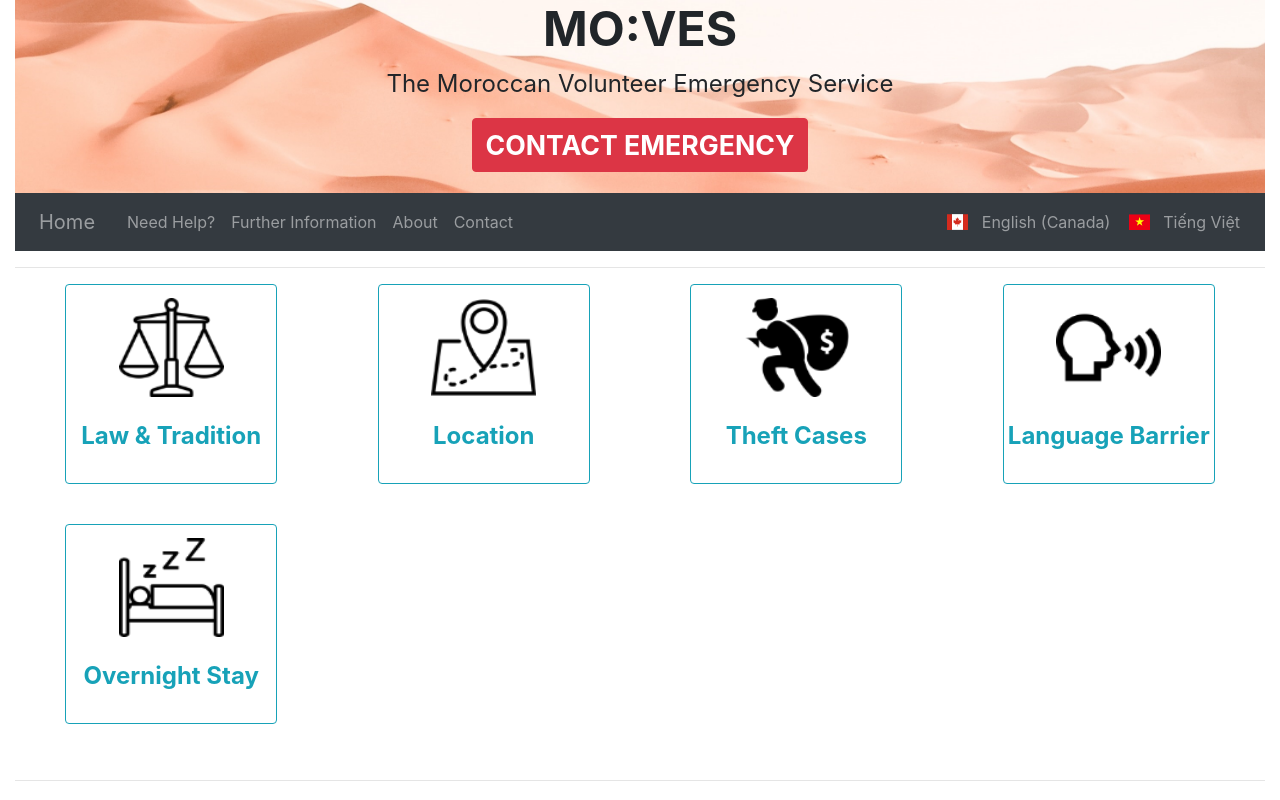
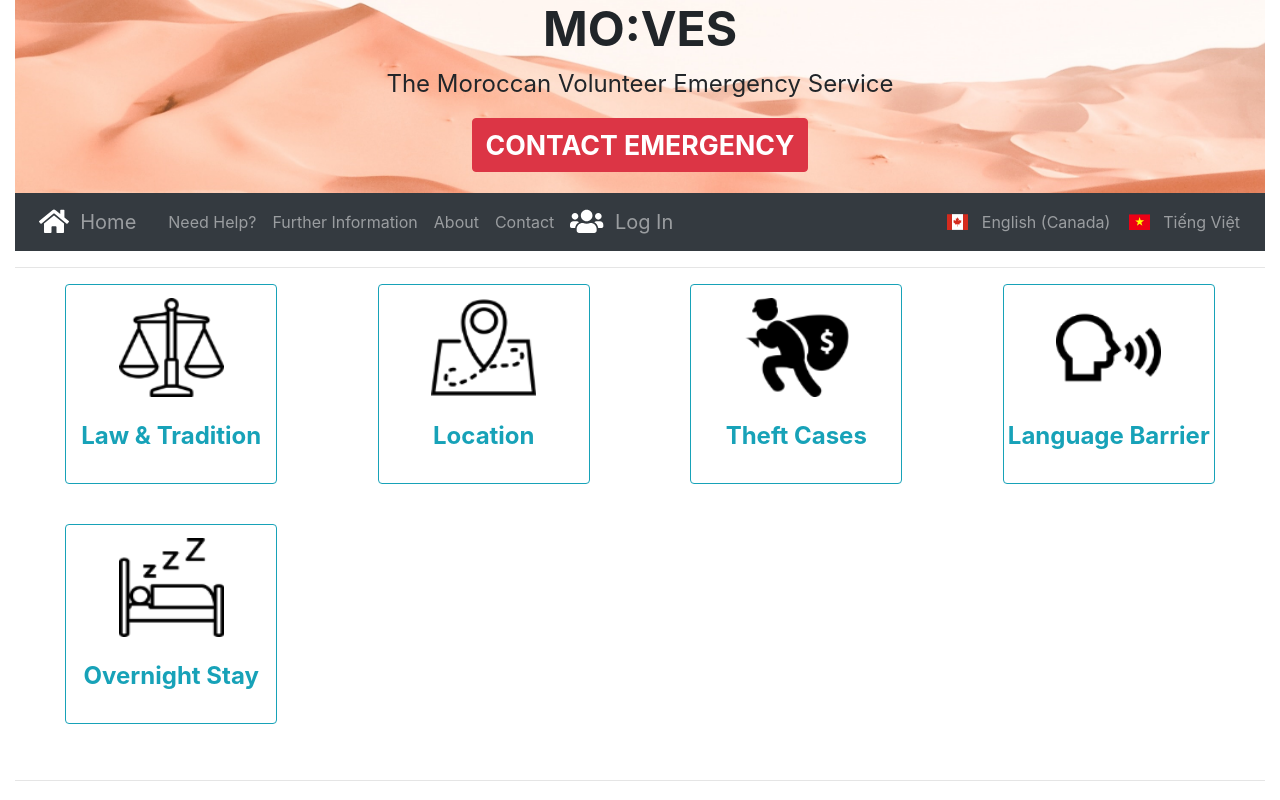
Before and after one commit to Cameodeon/Moves-Front-End-Group-C, a React (Create React App) app: page / in a window 1280 px wide. Built offline with nearby package versions, Linux system fonts and the light colour scheme.

Commit message:
add icon

```diff
--- a/package.json
+++ b/package.json
@@ -3,6 +3,11 @@
   "version": "0.1.0",
   "private": true,
   "dependencies": {
+    "@fortawesome/fontawesome-svg-core": "^1.2.21",
+    "@fortawesome/free-brands-svg-icons": "^5.10.1",
+    "@fortawesome/free-regular-svg-icons": "^5.10.1",
+    "@fortawesome/free-solid-svg-icons": "^5.10.1",
+    "@fortawesome/react-fontawesome": "^0.1.4",
     "bootstrap": "^4.3.1",
     "flag-icon-css": "^3.3.0",
     "jquery": "^3.4.1",
--- a/public/languageUI/en-CA.json
+++ b/public/languageUI/en-CA.json
@@ -16,6 +16,7 @@
         "info": "Further Information",
         "about": "About",
         "contact": "Contact",
+        "login": "Log In",
         "selectLang": "Select Language"
     },
     "notfound": {
--- a/src/App.css
+++ b/src/App.css
@@ -5,6 +5,10 @@
 .nav-link.btn {
   display: inline;
 }
+
+/* .nav-item:not(.first-nav-item) {
+  border-left: 0.1px solid black;
+} */
 
 .appTitle {
   font-size: 36pt;
--- a/src/App.js
+++ b/src/App.js
@@ -1,5 +1,6 @@
 import React, { Component } from 'react';
 import { Route, Switch, Link } from "react-router-dom";
+import { FontAwesomeIcon } from '@fortawesome/react-fontawesome';
 import Home from './Home';
 import NotFound from './NotFound';
 import Content from './Content';
@@ -85,7 +86,9 @@ const Header = (props) => {
       <div className="header text-center">
         <h1 className="appTitle">MO:VES</h1>
         <p className="appDescription">{dict.description}</p>
-        <Link id="emergencyButton" className="btn btn-danger" to="/emergency">{dict.call}</Link>
+        <Link id="emergencyButton" className="btn btn-danger" to="/emergency">
+          {dict.call}
+        </Link>
       </div>
     </header>
   );
@@ -105,8 +108,11 @@ const Navbar = (props) => {
 
         <div className="collapse navbar-collapse" id="menuBar" data-parent="#customNavbar">
           <ul className="navbar-nav text-center">
-            <li className="nav-item">
-              <Link className="navbar-brand nav-link" to="/">{dict.home}</Link>
+            <li className="nav-item first-nav-item">
+              <Link className="navbar-brand nav-link btn-dark" to="/">
+                <FontAwesomeIcon icon={['fas', 'home']} style={{color: 'white'}} size="lg" /> &nbsp;
+                {dict.home}
+              </Link>
             </li>
             <li className="nav-item">
               <Link className="nav-link" to="#">{dict.help}</Link>
@@ -120,12 +126,18 @@ const Navbar = (props) => {
             <li className="nav-item">
               <Link className="nav-link" to="#">{dict.contact}</Link>
             </li>
+            <li className="nav-item">
+              <Link id="loginBtn" className="navbar-brand nav-link btn-dark" to="/login">
+                <FontAwesomeIcon icon={['fas', 'users']} style={{color: 'white'}} size="lg" /> &nbsp;
+                {dict.login}
+              </Link>
+            </li>
           </ul>
         </div>
 
         <div className="collapse navbar-collapse" id="languageSelector" data-parent="#customNavbar">
           <ul className="navbar-nav ml-auto text-center">
-            <li className="nav-item">
+            <li className="nav-item first-nav-item">
               <button className="nav-link btn" onClick={() => changeLanguage("en-CA")}>
                 <span className="flag-icon flag-icon-ca"></span> &nbsp;
                 English (Canada)
--- /dev/null
+++ b/src/fontawesome.js
@@ -0,0 +1,8 @@
+import { library } from '@fortawesome/fontawesome-svg-core';
+import {
+    faHome, faUsers, faPhoneAlt
+} from '@fortawesome/free-solid-svg-icons';
+
+library.add(
+    faHome, faUsers, faPhoneAlt
+);
--- a/src/index.js
+++ b/src/index.js
@@ -7,6 +7,7 @@ import * as serviceWorker from './serviceWorker';
 import 'bootstrap/dist/css/bootstrap.min.css';
 import 'bootstrap/dist/js/bootstrap.bundle.min';
 import 'flag-icon-css/css/flag-icon.min.css';
+import './fontawesome.js';
 
 ReactDOM.render(
     <BrowserRouter>
```
Also changed, not shown: 1 other file (tests, documents, lock files or other folders).
